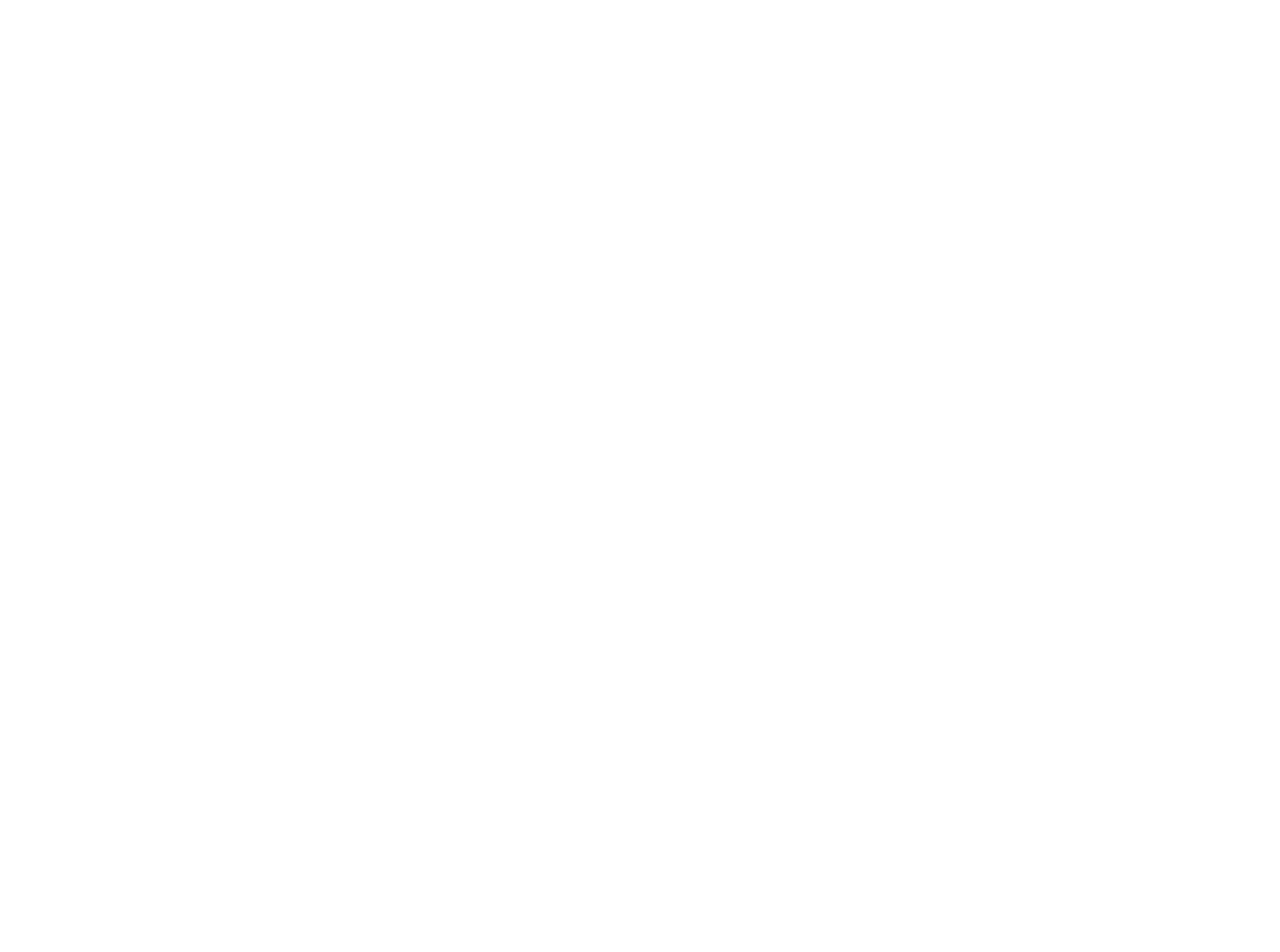
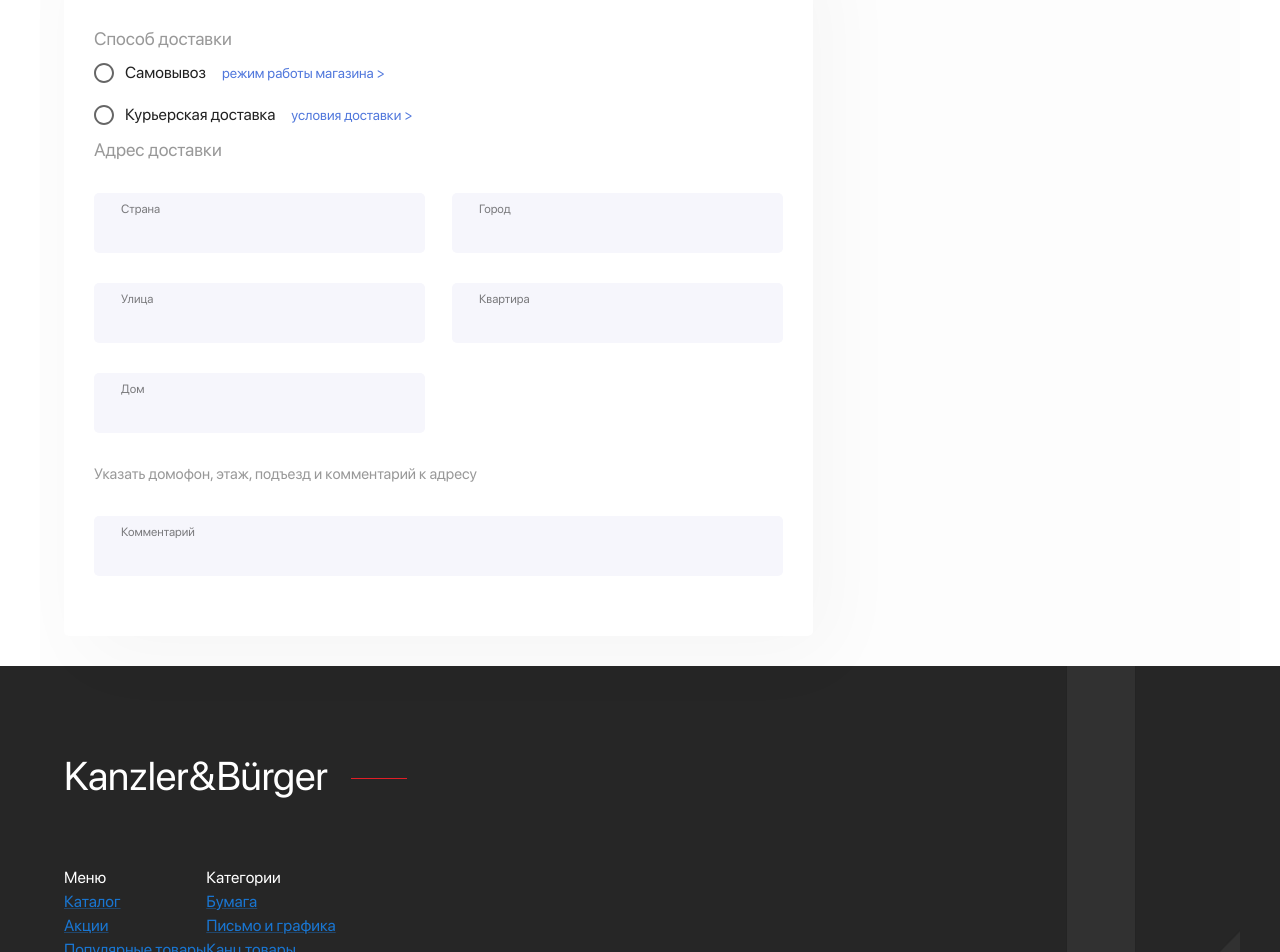
Before and after one commit to TolgonaiA/Shop-orderPage, a React (Create React App) app: page / in a window 1280 px wide. Shown: the part 1520-2472 px from the top of the page. Before the commit the page ends 1455 px from the top, so only its background shows below. Built offline with nearby package versions, Linux system fonts and the light colour scheme.

Commit message:
footer start

```diff
--- a/src/App.js
+++ b/src/App.js
@@ -5,6 +5,7 @@
 import SFProDisplay from './fonts/SFProDisplay.ttf'
 import {createTheme, ThemeProvider} from "@mui/material/styles";
 import {CssBaseline} from "@mui/material";
+import Footer from "./containers/Footer/Footer";
 
 
 const theme = createTheme({
@@ -38,6 +39,7 @@
         <Navigation/>
         <SearchBar></SearchBar>
         <Order></Order>
+        <Footer/>
       </ThemeProvider>
     </>
   );
--- /dev/null
+++ b/src/containers/Delivery/Delivery.css
@@ -0,0 +1,27 @@
+.delivery-item {
+  display: flex;
+  align-items: center;
+}
+
+.delivery-item a {
+  font-size: 14px;
+  line-height: 100%;
+  color: #5178DC;
+  text-decoration: none;
+}
+
+.delivery-title {
+  font-weight: 500;
+  font-size: 18px!important;
+  line-height: 100%;
+  color: #333333;
+  opacity: 0.5;
+}
+
+.delivery-text {
+  font-size: 15px!important;
+  line-height: 100%;
+  color: #333333;
+  opacity: 0.5;
+  margin-bottom: 30px!important;
+}
--- /dev/null
+++ b/src/containers/Delivery/Delivery.js
@@ -0,0 +1,85 @@
+import React, {useState} from 'react';
+import './Delivery.css';
+import {Box, FormControl, FormControlLabel, FormLabel, Radio, RadioGroup, Typography} from "@mui/material";
+import CheckIcon from "@mui/icons-material/Check";
+import InputForm from "../../components/InputForm";
+
+const Delivery = () => {
+  const [value, setValue] = useState('personal');
+
+  const handleChange = (event) => {
+    setValue(event.target.value);
+  };
+
+  return (
+    <Box className='order-place'>
+      <Typography sx={{padding: '0', fontSize: '20px'}} >Доставка</Typography>
+      <Box sx={{padding: '30px 0'}}>
+        <FormControl>
+          <Typography className='delivery-title'>Способ доставки</Typography>
+          <RadioGroup
+            aria-labelledby="demo-controlled-radio-buttons-group"
+            name="controlled-radio-buttons-group"
+            value={value}
+            onChange={handleChange}
+          >
+            <div className='delivery-item'>
+              <FormControlLabel value="pickup" control={<Radio checkedIcon={<CheckIcon sx={{background: '#EA5A5A', borderRadius: '50%',color: '#fff', width: '24px', height: '24px'}}/>}></Radio>} label="Самовывоз" />
+              <a href='#'>режим работы магазина ></a>
+            </div>
+            <div className='delivery-item'>
+              <FormControlLabel value="delivery" control={<Radio checkedIcon={<CheckIcon sx={{background: '#EA5A5A', borderRadius: '50%',color: '#fff', width: '24px', height: '24px'}}/>}></Radio>} label="Курьерская доставка" />
+              <a href='#'>условия доставки ></a>
+            </div>
+          </RadioGroup>
+        </FormControl>
+        <Typography className='delivery-title'>Адрес доставки</Typography>
+        <Box sx={{marginTop: '30px', display: 'flex', justifyContent: 'space-between'}}>
+          <div className='order-place-block' style={{width: '48%'}}>
+            <InputForm
+              id="country"
+              label="Страна"
+              type="text"
+              fullWidth='true'
+            />
+            <InputForm
+              id="street"
+              label="Улица"
+              type="tel"
+              fullWidth='true'
+            />
+            <InputForm
+              id="house"
+              label="Дом"
+              type="tel"
+              fullWidth='true'
+            />
+          </div>
+          <div className='order-place-block' style={{width: '48%'}}>
+            <InputForm
+              id="city"
+              label="Город"
+              type="text"
+              fullWidth='true'
+            />
+            <InputForm
+              id="appt"
+              label="Квартира"
+              type="mail"
+              fullWidth='true'
+            />
+          </div>
+        </Box>
+        <Typography className='delivery-text'>Указать домофон, этаж, подъезд и комментарий к адресу</Typography>
+        <InputForm
+          id="comment"
+          label="Комментарий"
+          type="text"
+          fullWidth='true'
+        />
+      </Box>
+    </Box>
+  );
+};
+
+export default Delivery;
--- /dev/null
+++ b/src/containers/Footer/Footer.css
@@ -0,0 +1,26 @@
+.footer-wrap {
+  background: url("../../assets/kanzler.png") no-repeat right;
+}
+
+
+
+.footer-title {
+  font-weight: 700;
+  font-size: 40px!important;
+  line-height: 100%;
+  color: #FFFFFF;
+  padding: 80px 0 60px!important;
+  position: relative;
+  display: inline-block!important;
+}
+
+.footer-title::before {
+  content: '';
+  position: absolute;
+  height: 1px;
+  width: 56px;
+  background: #E11E26;
+  right: -30%;
+  top: 56%;
+  padding-left: 25px;
+}
--- /dev/null
+++ b/src/containers/Footer/Footer.js
@@ -0,0 +1,31 @@
+import React from 'react';
+import {Box, Container, Link, Typography} from "@mui/material";
+import './Footer.css';
+
+
+const data = {
+  'Меню': ['Каталог', 'Акции', 'Популярные товары', 'Новинки', 'Новости', 'О компании', 'Контакты', 'Контакты'],
+  'Категории': ['Бумага', 'Письмо и графика', 'Канц товары', 'Художественные товары', 'Творчество', 'Полиграфические материалы', 'Распродажи', 'Офисное оборудование', 'Игры и игрушки', 'Сувенирная продукция'],
+}
+
+const Footer = () => {
+  return (
+    <Box sx={{background: '#262626'}}>
+      <Container className='footer-wrap' maxWidth='lg'>
+        <Typography className='footer-title'>Kanzler&Bürger</Typography>
+        <Box sx={{display:'flex'}}>
+          {Object.keys(data).map(el =>
+            <Box sx={{display: 'flex', flexDirection: 'column'}}>
+              <Typography sx={{color: '#fff'}}>{el}</Typography>
+              {data[el].map(item => (
+                <Link>{item}</Link>
+              ))}
+            </Box>
+          )}
+        </Box>
+      </Container>
+    </Box>
+  );
+};
+
+export default Footer;
--- a/src/containers/Order/Order.js
+++ b/src/containers/Order/Order.js
@@ -5,6 +5,7 @@
 import OrderAmount from "../OrderAmount/OrderAmount";
 import OrderPlace from "../OrderPlace/OrderPlace";
 import ClientInfo from "../ClientInfo/ClientInfo";
+import Delivery from "../Delivery/Delivery";
 
 
 const Order = () => {
@@ -17,6 +18,7 @@
           <Basket/>
           <OrderPlace/>
           <ClientInfo/>
+          <Delivery/>
         </Box>
         <Box sx={{marginLeft: '30px', width: '32%'}}>
           <OrderAmount/>
--- a/src/containers/OrderPlace/OrderPlace.js
+++ b/src/containers/OrderPlace/OrderPlace.js
@@ -26,7 +26,7 @@
             <InputForm
               id="add"
               label="Доб"
-              type="number"
+              type="text"
               inputWidth='70px'
             />
           </div>
```
Also changed, not shown: src/assets/kanzler.png (added).
